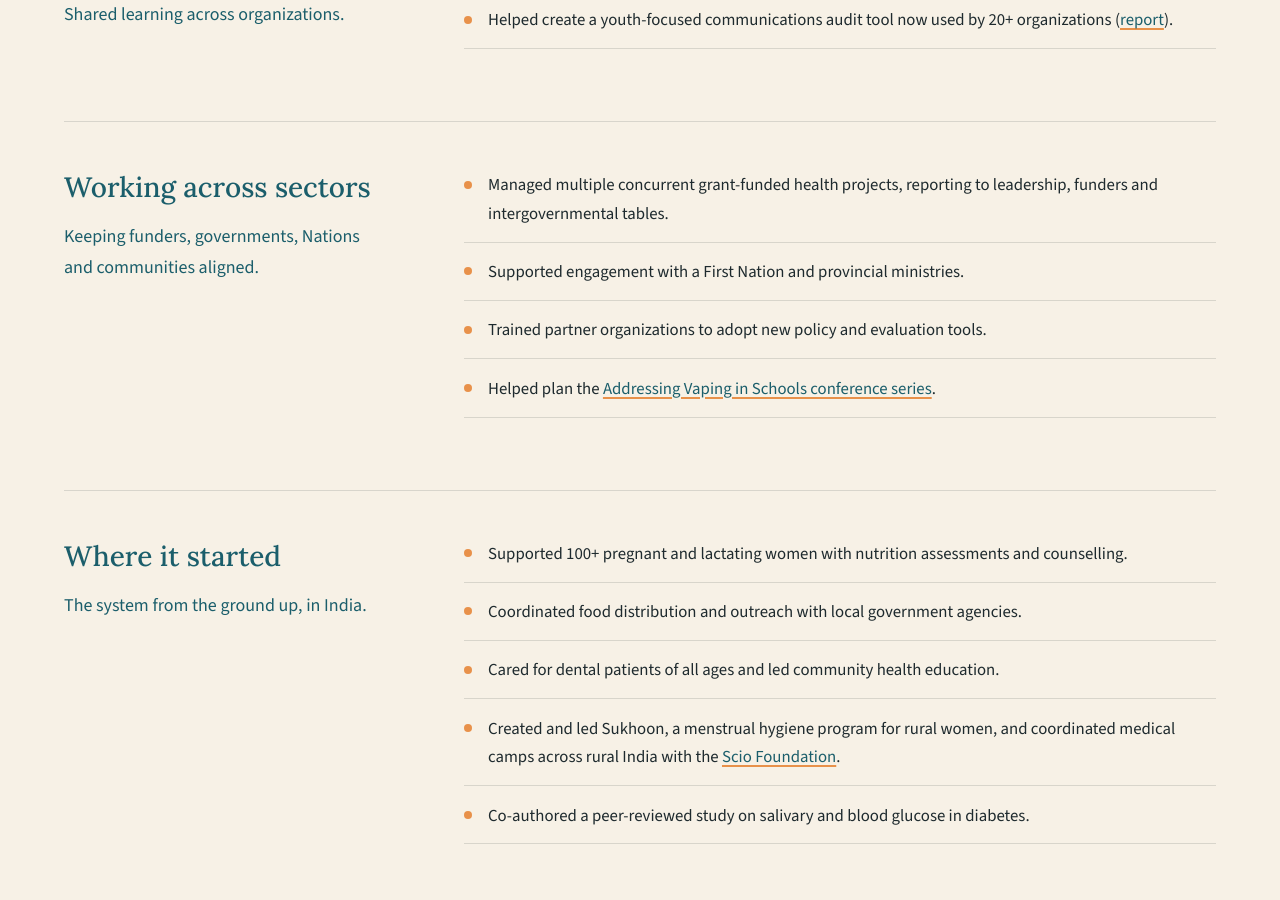
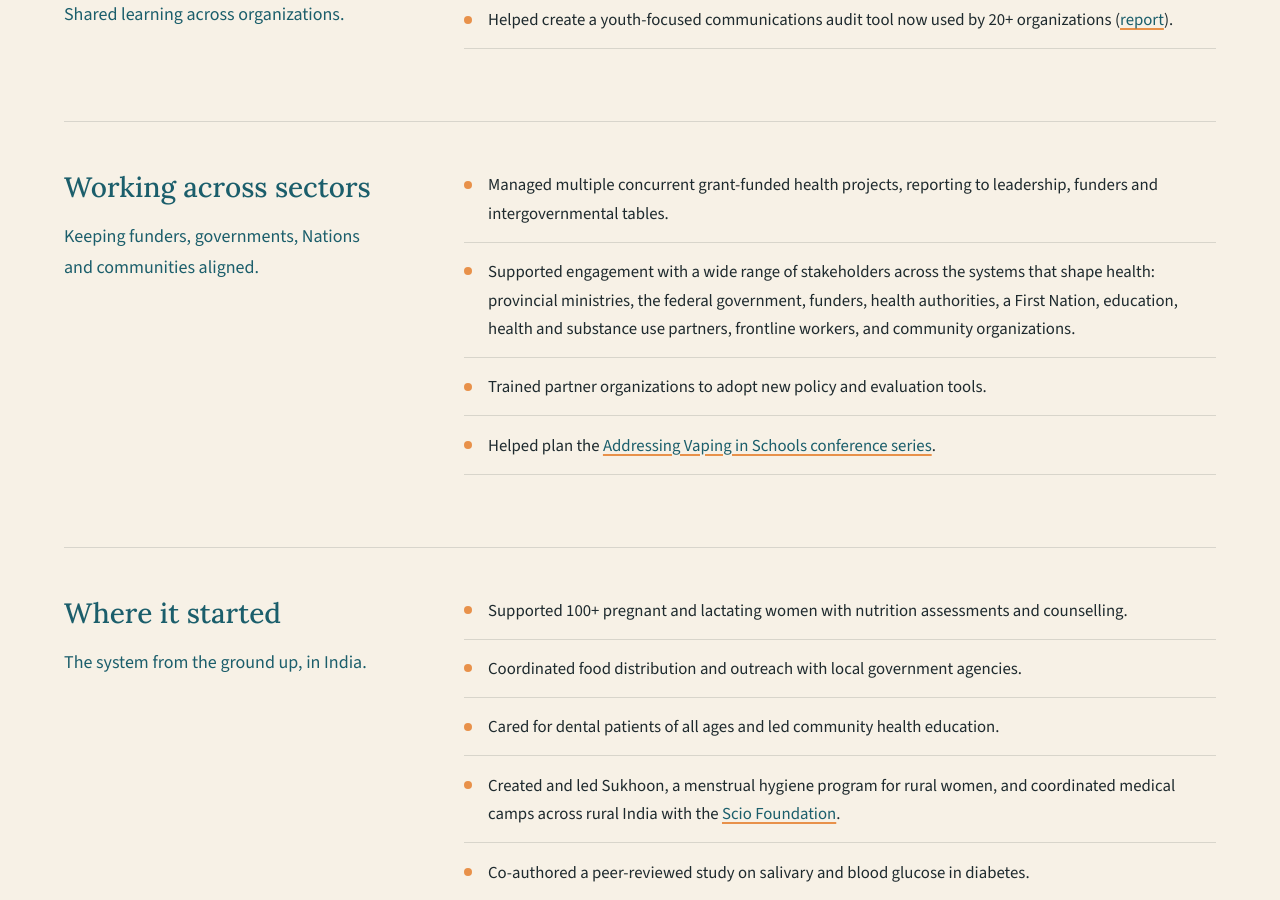
Before and after one commit to sivasanchita/sivasanchita.github.io, a Jekyll site: the page built from pages/work.html, in a window 1280 px wide and 900 px high, scrolled down 1857 px. Built offline with Jekyll 4.4.1, drawn with Linux system fonts in a browser that asks for light colours.

Commit message:
Broaden stakeholder engagement line on Work page
Co-Authored-By: Claude Opus 5.5 <noreply@anthropic.com>

```diff
--- a/pages/work.html
+++ b/pages/work.html
@@ -64,7 +64,7 @@ permalink: /work/
   <div class="split-body">
     <ul class="crisp-list">
       <li>Managed multiple concurrent grant-funded health projects, reporting to leadership, funders and intergovernmental tables.</li>
-      <li>Supported engagement with a First Nation and provincial ministries.</li>
+      <li>Supported engagement with a wide range of stakeholders across the systems that shape health: provincial ministries, the federal government, funders, health authorities, a First Nation, education, health and substance use partners, frontline workers, and community organizations.</li>
       <li>Trained partner organizations to adopt new policy and evaluation tools.</li>
       <li>Helped plan the <a href="https://phecanada.ca/events/addressing-vaping-schools-conference-series" target="_blank" rel="noopener noreferrer">Addressing Vaping in Schools conference series</a>.</li>
     </ul>
```
